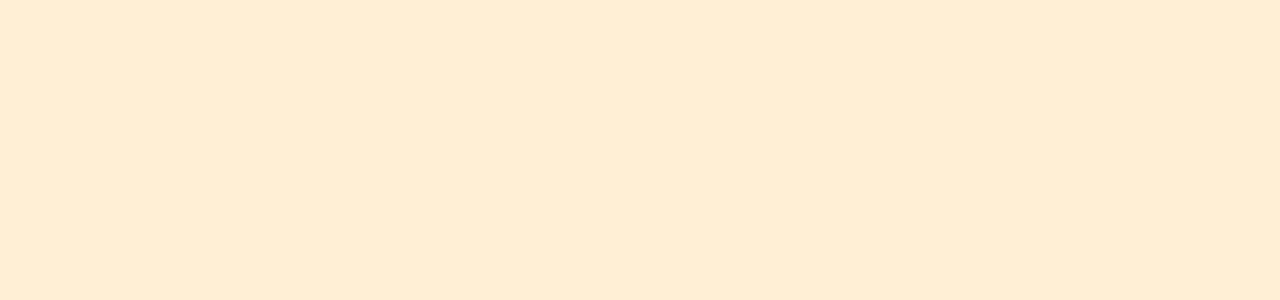
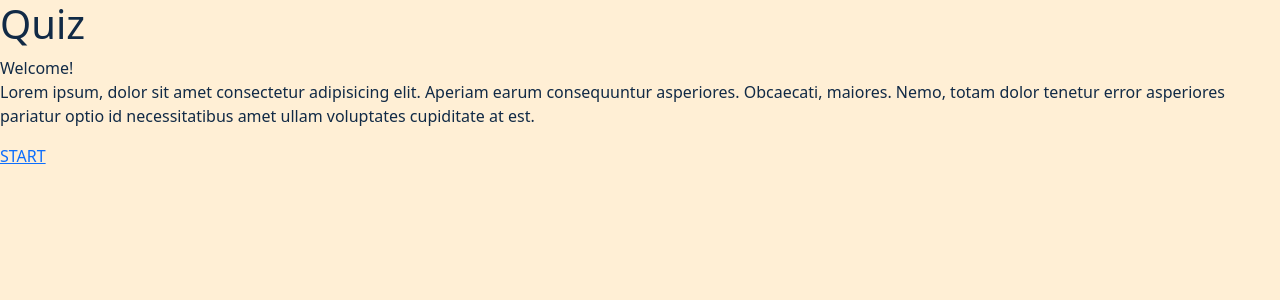
Before and after one commit to AlzursThunder/quiz-app, a React (Vite) app: page / in a window 1280 px wide. Shown: the top 300 px of the page. Built offline with nearby package versions, Linux system fonts and the light colour scheme.

Commit message:
prepared routes, Button component

```diff
--- a/src/App.tsx
+++ b/src/App.tsx
@@ -1,12 +1,29 @@
 import React, { useState } from 'react'
+import {
+	BrowserRouter,
+	Route,
+	Routes
+} from 'react-router-dom'
+
+import Home from './pages/Home'
+import Options from './pages/Options'
+import Arena from './pages/Arena'
+import NoPage from './pages/NoPage'
 
 const App: React.FC = () => {
 
   return (
-    <>
-
-		</>
-  )
+		<BrowserRouter>
+			<Routes>
+				<Route path="/">
+					<Route index element={<Home />} />
+					<Route path="/options" element={<Options />} />
+					<Route path="/arena" element={<Arena />} />
+					<Route path="*" element={<NoPage />} />
+				</Route>
+			</Routes>
+		</BrowserRouter>
+	);
 }
 
 export default App
--- a/src/components/Button.tsx
+++ b/src/components/Button.tsx
@@ -1,7 +1,25 @@
 import React from 'react'
+import { Link } from "react-router-dom";
 
-const Button: React.FC = () => {
-	return <div>Button</div>;
+interface Props {
+	direction: string
+	buttonText: string
+	canGoFurther?: boolean
+}
+
+const Button: React.FC<Props> = ({
+	direction,
+	buttonText,
+	canGoFurther
+}) => {
+	const where = canGoFurther ? `/${direction}` : '/'
+	return (
+		<Link to={where}>{buttonText}</Link>
+	);
 };
 
+Button.defaultProps = {
+	canGoFurther: true
+}
+
 export default Button
--- a/src/pages/Home.tsx
+++ b/src/pages/Home.tsx
@@ -14,7 +14,7 @@ const Home: React.FC = () => {
 				</p>
 			</div>
 			<div>
-				<Button />
+				<Button direction='options' buttonText='START' />
 			</div>
 		</div>
 	);
--- a/src/pages/NoPage.tsx
+++ b/src/pages/NoPage.tsx
@@ -1,7 +1,16 @@
 import React from 'react'
+import Button from '../components/Button';
 
 const NoPage: React.FC = () => {
-	return <div>NoPage</div>;
+	return (
+		<div>
+			<h1>
+				You've reached the world's edge. None but devils play past here...
+				<br /> Turn back
+			</h1>
+			<Button buttonText="Let's go home" direction="" />
+		</div>
+	);
 };
 
 export default NoPage
```
